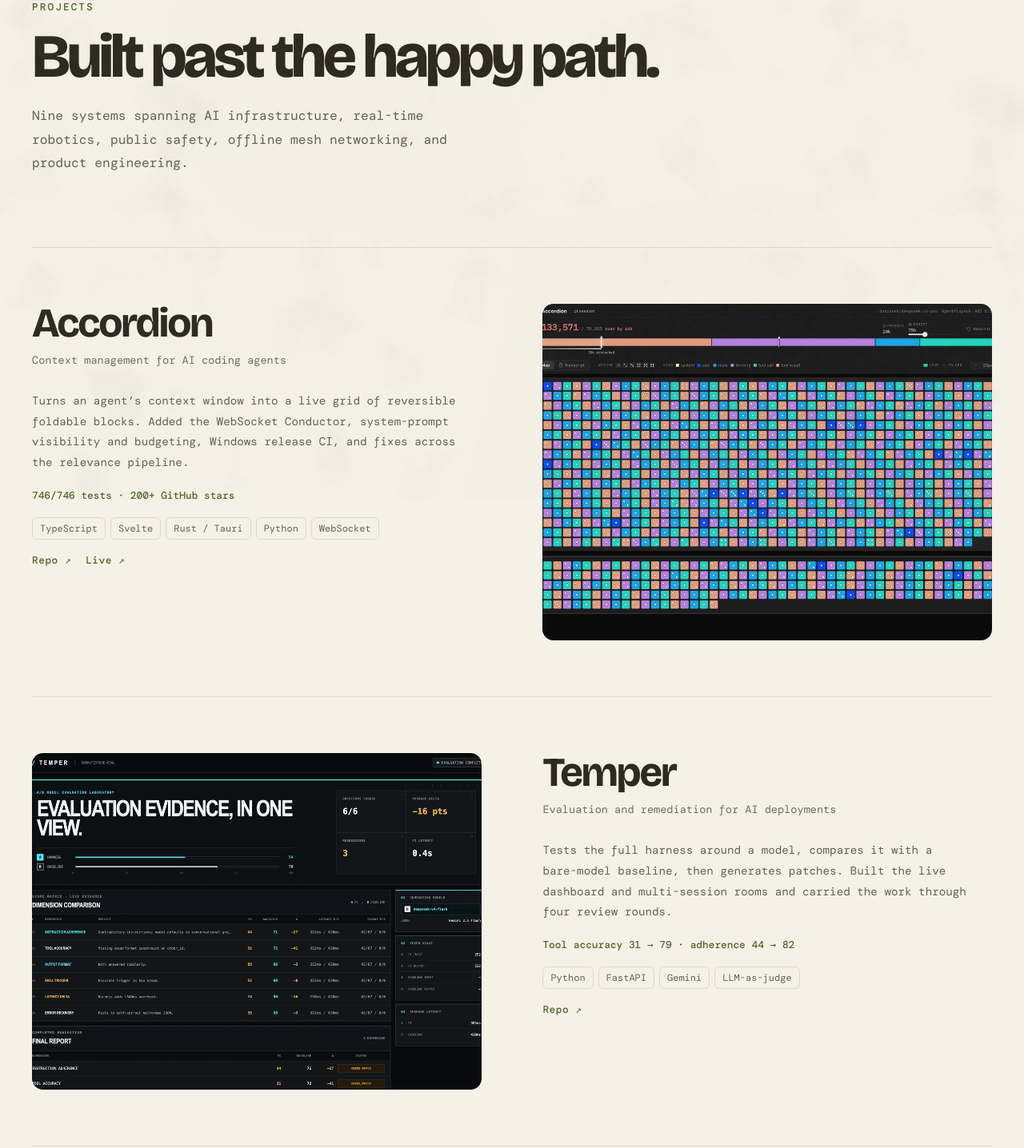
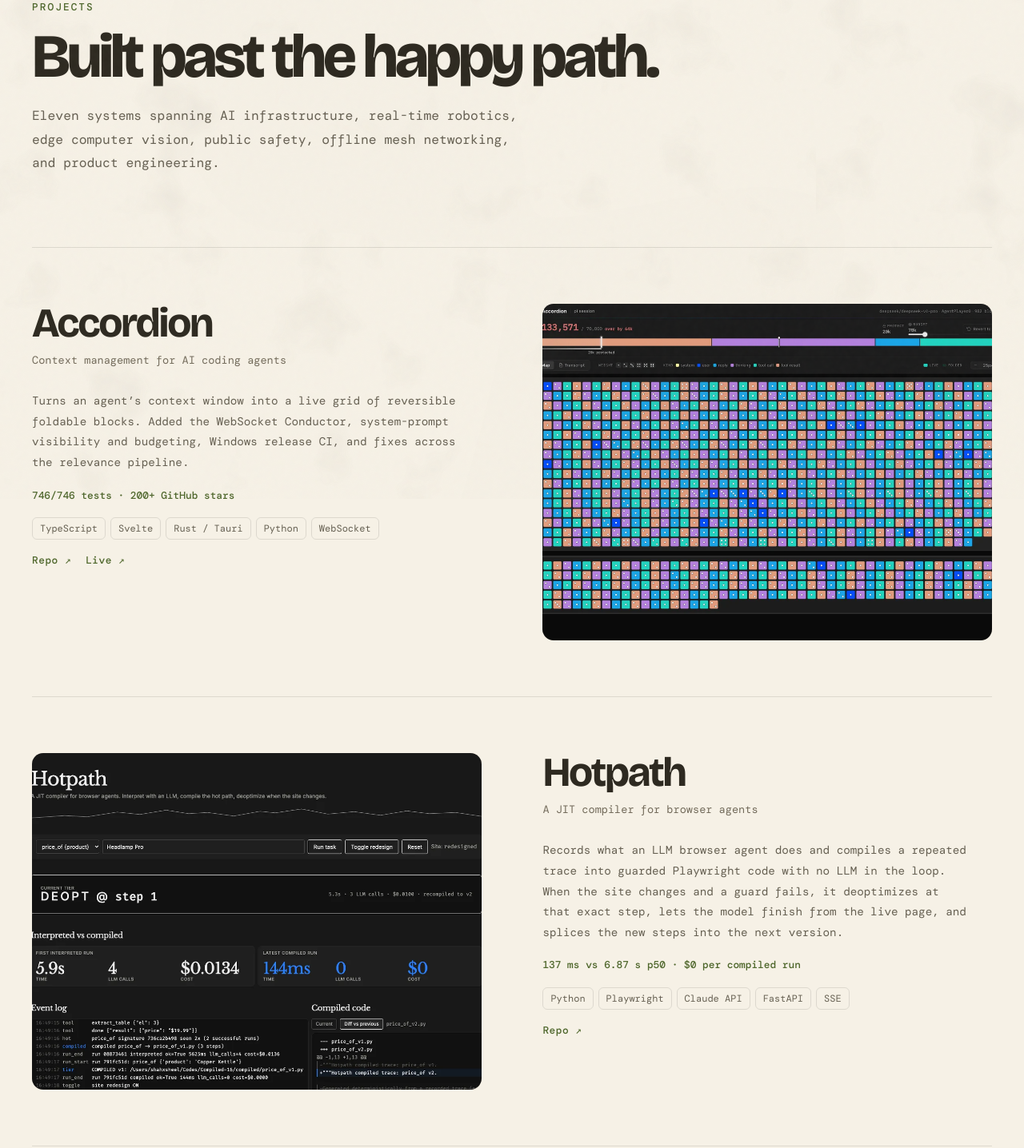
Before and after one commit to shahxsheel/sheel.dev, a plain HTML site: page projects.html in a window 1280 px wide. Shown: the part 176-1612 px from the top of the page at 80% size. Drawn offline with nearby package versions, Linux system fonts and the light colour scheme.

Commit message:
Add Hotpath and ARGUS to projects, make Mocha text-only
Hotpath (Compiled-16) and ARGUS (driver-monitoring-system) are public
repos that weren't on the site; ARGUS was already a home carousel slide
with no project entry. Mocha's empty image placeholder is dropped in
favour of an is-text-only row, which ARGUS uses too. Counts go from
nine to eleven.

Co-Authored-By: Claude Opus 5.5 <noreply@anthropic.com>

```diff
--- a/projects.html
+++ b/projects.html
@@ -1,25 +1,27 @@
 <!doctype html>
 <html lang="en">
 <head>
-  <meta charset="utf-8"><meta name="viewport" content="width=device-width, initial-scale=1"><meta name="description" content="Nine systems by Sheel Shah spanning AI infrastructure, real-time robotics, public safety, offline mesh networking, and product engineering."><meta name="theme-color" content="#f6f1e6">
-  <title>Projects | Sheel Shah</title><link rel="icon" href="favicon.svg?v=9f68867b" type="image/svg+xml"><link rel="canonical" href="https://sheel.dev/projects.html"><meta property="og:type" content="website"><meta property="og:site_name" content="Sheel Shah"><meta property="og:title" content="Projects — Sheel Shah"><meta property="og:description" content="Nine systems by Sheel Shah spanning AI infrastructure, real-time robotics, public safety, offline mesh networking, and product engineering."><meta property="og:url" content="https://sheel.dev/projects.html"><meta property="og:image" content="https://sheel.dev/assets/og/og.png"><meta property="og:image:width" content="1200"><meta property="og:image:height" content="630"><meta property="og:image:alt" content="A cream card reading “hi, sheel here” beside a Renaissance fresco hand reaching toward a pixel-art cursor"><meta name="twitter:card" content="summary_large_image"><link rel="preconnect" href="https://fonts.googleapis.com"><link rel="preconnect" href="https://fonts.gstatic.com" crossorigin><link rel="stylesheet" href="https://fonts.googleapis.com/css2?family=Bricolage+Grotesque:opsz,wght@12..96,200..800&amp;family=DM+Mono:wght@400;500&amp;family=Silkscreen:wght@700&amp;display=swap"><link rel="stylesheet" href="styles.css?v=783bb512"><script defer src="site.js?v=8b747562"></script>
+  <meta charset="utf-8"><meta name="viewport" content="width=device-width, initial-scale=1"><meta name="description" content="Eleven systems by Sheel Shah spanning AI infrastructure, real-time robotics, edge computer vision, public safety, offline mesh networking, and product engineering."><meta name="theme-color" content="#f6f1e6">
+  <title>Projects | Sheel Shah</title><link rel="icon" href="favicon.svg?v=9f68867b" type="image/svg+xml"><link rel="canonical" href="https://sheel.dev/projects.html"><meta property="og:type" content="website"><meta property="og:site_name" content="Sheel Shah"><meta property="og:title" content="Projects — Sheel Shah"><meta property="og:description" content="Eleven systems by Sheel Shah spanning AI infrastructure, real-time robotics, edge computer vision, public safety, offline mesh networking, and product engineering."><meta property="og:url" content="https://sheel.dev/projects.html"><meta property="og:image" content="https://sheel.dev/assets/og/og.png"><meta property="og:image:width" content="1200"><meta property="og:image:height" content="630"><meta property="og:image:alt" content="A cream card reading “hi, sheel here” beside a Renaissance fresco hand reaching toward a pixel-art cursor"><meta name="twitter:card" content="summary_large_image"><link rel="preconnect" href="https://fonts.googleapis.com"><link rel="preconnect" href="https://fonts.gstatic.com" crossorigin><link rel="stylesheet" href="https://fonts.googleapis.com/css2?family=Bricolage+Grotesque:opsz,wght@12..96,200..800&amp;family=DM+Mono:wght@400;500&amp;family=Silkscreen:wght@700&amp;display=swap"><link rel="stylesheet" href="styles.css?v=783bb512"><script defer src="site.js?v=8b747562"></script>
 </head>
 <body>
   <a class="skip-link" href="#main">Skip to content</a>
   <header class="site-header"><div class="container nav-shell"><a class="brand" href="index.html" aria-label="Sheel Shah, home"><span class="brand-mark">SS</span><span class="brand-name">SHEEL SHAH</span></a><nav class="desktop-nav" aria-label="Primary"><a href="projects.html" aria-current="page">Projects</a><a href="experience.html">Experience</a></nav><a class="resume-link" href="https://drive.google.com/file/d/1XOWkwlHtZuW1af7tEsaFfw5dud0yvwfT/view" target="_blank" rel="noreferrer">Resume</a><button class="menu-button" type="button" aria-label="Open navigation" aria-expanded="false"><span></span></button></div><nav class="mobile-nav" data-open="false" aria-label="Mobile"><div class="mobile-nav-links"><a href="projects.html" aria-current="page">Projects</a><a href="experience.html">Experience</a><a href="https://drive.google.com/file/d/1XOWkwlHtZuW1af7tEsaFfw5dud0yvwfT/view" target="_blank" rel="noreferrer">Resume</a></div></nav></header>
   <!-- Screenshots: drop <img src="assets/projects/NAME.webp" alt="..."> inside a .project-image-slot to fill it. -->
   <main id="main">
-    <section class="page-hero projects-hero"><div class="container"><p class="eyebrow">Projects</p><h1 class="section-title">Built past the happy path.</h1><p class="section-intro">Nine systems spanning AI infrastructure, real-time robotics, public safety, offline mesh networking, and product engineering.</p></div></section>
+    <section class="page-hero projects-hero"><div class="container"><p class="eyebrow">Projects</p><h1 class="section-title">Built past the happy path.</h1><p class="section-intro">Eleven systems spanning AI infrastructure, real-time robotics, edge computer vision, public safety, offline mesh networking, and product engineering.</p></div></section>
     <section class="project-list"><div class="container">
       <article class="project-row" id="accordion"><div class="project-heading"><h2>Accordion<small>Context management for AI coding agents</small></h2></div><div class="project-image-slot"><img src="assets/projects/accordion.webp" alt="Accordion’s context map, showing an agent’s context window as foldable blocks" loading="lazy" decoding="async" width="1200" height="833"></div><div class="project-detail"><p>Turns an agent’s context window into a live grid of reversible foldable blocks. Added the WebSocket Conductor, system-prompt visibility and budgeting, Windows release CI, and fixes across the relevance pipeline.</p><span class="project-metric">746/746 tests · 200+ GitHub stars</span><div class="tags"><span class="tag">TypeScript</span><span class="tag">Svelte</span><span class="tag">Rust / Tauri</span><span class="tag">Python</span><span class="tag">WebSocket</span></div><div class="project-links"><a href="https://github.com/a-Fig/Accordion" target="_blank" rel="noreferrer">Repo ↗</a><a href="https://get-accordion.dev/" target="_blank" rel="noreferrer">Live ↗</a></div></div></article>
+      <article class="project-row" id="hotpath"><div class="project-heading"><h2>Hotpath<small>A JIT compiler for browser agents</small></h2></div><div class="project-image-slot"><img src="assets/projects/hotpath.webp" alt="Hotpath’s dashboard right after a deopt at step 1, comparing a 5.9-second interpreted run with a 144-millisecond compiled one" loading="lazy" decoding="async" width="1200" height="833"></div><div class="project-detail"><p>Records what an LLM browser agent does and compiles a repeated trace into guarded Playwright code with no LLM in the loop. When the site changes and a guard fails, it deoptimizes at that exact step, lets the model finish from the live page, and splices the new steps into the next version.</p><span class="project-metric">137 ms vs 6.87 s p50 · $0 per compiled run</span><div class="tags"><span class="tag">Python</span><span class="tag">Playwright</span><span class="tag">Claude API</span><span class="tag">FastAPI</span><span class="tag">SSE</span></div><div class="project-links"><a href="https://github.com/shahxsheel/Compiled-16" target="_blank" rel="noreferrer">Repo ↗</a></div></div></article>
       <article class="project-row" id="temper"><div class="project-heading"><h2>Temper<small>Evaluation and remediation for AI deployments</small></h2></div><div class="project-image-slot"><img src="assets/projects/temper.webp" alt="Temper’s completed evaluation view, comparing a harness run against a bare-model baseline" loading="lazy" decoding="async" width="1200" height="833"></div><div class="project-detail"><p>Tests the full harness around a model, compares it with a bare-model baseline, then generates patches. Built the live dashboard and multi-session rooms and carried the work through four review rounds.</p><span class="project-metric">Tool accuracy 31 → 79 · adherence 44 → 82</span><div class="tags"><span class="tag">Python</span><span class="tag">FastAPI</span><span class="tag">Gemini</span><span class="tag">LLM-as-judge</span></div><div class="project-links"><a href="https://github.com/aadityad12/Temper" target="_blank" rel="noreferrer">Repo ↗</a></div></div></article>
       <article class="project-row" id="simplyapply"><div class="project-heading"><h2>SimplyApply<small>Truthful internship and resume workflow</small></h2></div><div class="project-image-slot"><img src="assets/projects/simplyapply.webp" alt="SimplyApply’s quick-apply screen" loading="lazy" decoding="async" width="1200" height="833"></div><div class="project-detail"><p>Open-source internship tracking and tailoring with a code-enforced no-fabrication guardrail. Includes four LLM adapters, job-board connectors, ATS review, caching, and deterministic PDF/DOCX generation.</p><span class="project-metric">85 automated backend tests</span><div class="tags"><span class="tag">Next.js</span><span class="tag">FastAPI</span><span class="tag">TypeScript</span><span class="tag">Python</span><span class="tag">Docker</span></div><div class="project-links"><a href="https://github.com/shahxsheel/simply-apply" target="_blank" rel="noreferrer">Repo ↗</a></div></div></article>
       <article class="project-row" id="signal"><div class="project-heading"><h2>Clear Dispatch<small>Human-in-the-loop wildfire 911 support</small></h2></div><div class="project-image-slot"><img src="assets/projects/signal.webp" alt="Clear Dispatch’s operator console during assisted wildfire operations" loading="lazy" decoding="async" width="1200" height="833"></div><div class="project-detail"><p>Four coordinated AI agents monitor, triage, route, and brief behind a human dispatcher. Built the complete real-time operator dashboard, WebSocket state architecture, live call transcription, voice integration, mapping, and audit controls.</p><span class="project-metric">8 live message types · 8 vulnerability zones</span><div class="tags"><span class="tag">React 18</span><span class="tag">TypeScript</span><span class="tag">FastAPI</span><span class="tag">WebSocket</span><span class="tag">Leaflet</span></div><div class="project-links"><a href="https://github.com/aadityad12/Clear-Dispatch" target="_blank" rel="noreferrer">Repo ↗</a></div></div></article>
       <article class="project-row" id="cura"><div class="project-heading"><h2>Cura<small>AI-powered robotic feeding assistant</small></h2></div><div class="project-image-slot"><img src="assets/projects/cura.webp" alt="Cura's Piper robotic arm reaching toward a plate on a table, gripper open" loading="lazy" decoding="async" width="1200" height="877"></div><div class="project-detail"><p>Controls a Piper arm over CAN bus through a FastAPI state machine. Built macOS CAN support, the vision-to-arm bridge, Orbbec depth integration, and the 100Hz control loop required by the hardware.</p><span class="project-metric">macOS CAN stack built from scratch</span><div class="tags"><span class="tag">Python</span><span class="tag">CAN bus</span><span class="tag">FastAPI</span><span class="tag">MediaPipe</span><span class="tag">Orbbec</span></div><div class="project-links"><a href="https://github.com/shahxsheel/cura" target="_blank" rel="noreferrer">Repo ↗</a></div></div></article>
+      <article class="project-row is-text-only" id="argus"><div class="project-heading"><h2>ARGUS<small>Real-time driver monitoring on a Raspberry Pi</small></h2></div><div class="project-detail"><p>Watches the driver through a Pi camera and flags eye closure, phone use, and inattention. Camera and inference run as separate processes over ZeroMQ, with YOLO26s on raw ncnn, MediaPipe eye-closure analysis, driver locking, PERCLOS scoring, and head-pose monitoring. Built in a five-person Infineon research cohort and premiered at STEM Zone 2026, with a published paper.</p><span class="project-metric">15+ FPS at sub-70ms on Raspberry Pi · 63% lower latency</span><div class="tags"><span class="tag">Python</span><span class="tag">YOLO / ncnn</span><span class="tag">MediaPipe</span><span class="tag">ZeroMQ</span><span class="tag">Raspberry Pi</span></div><div class="project-links"><a href="https://github.com/shahxsheel/driver-monitoring-system" target="_blank" rel="noreferrer">Repo ↗</a></div></div></article>
       <article class="project-row" id="echo"><div class="project-heading"><h2>Echo<small>Offline emergency alerts over Bluetooth</small></h2></div><div class="project-image-slot is-portrait"><img src="assets/projects/echo.webp" alt="Echo’s alert list on a phone, relaying National Weather Service alerts offline" loading="lazy" decoding="async" width="1200" height="833"></div><div class="project-detail"><p>Relays National Weather Service alerts from phone to phone over BLE with no internet after the first device receives an alert. Handles chunking, reassembly, SQLite persistence, deduplication, background scans, and multilingual rendering.</p><span class="project-metric">7 hops in under 3 seconds</span><div class="tags"><span class="tag">Flutter</span><span class="tag">BLE GATT</span><span class="tag">SQLite</span><span class="tag">Python</span></div><div class="project-links"><a href="https://github.com/aadityad12/Echo" target="_blank" rel="noreferrer">Repo ↗</a></div></div></article>
       <article class="project-row" id="halo"><div class="project-heading"><h2>Halo<small>Gesture-controlled photo booth</small></h2></div><div class="project-image-slot"><img src="assets/projects/halo.webp" alt="Halo’s aura effect rendering live from a hand gesture" loading="lazy" decoding="async" width="1200" height="833"></div><div class="project-detail"><p>Maps four hand and pose gestures to real-time canvas effects. Includes one-second gesture locking, fallback controls, DPR-safe capture, watermarked PNG export, shareable QR codes, and a live performance HUD.</p><span class="project-metric">Targets ~30 FPS at 720p</span><div class="tags"><span class="tag">TypeScript</span><span class="tag">MediaPipe</span><span class="tag">Canvas</span><span class="tag">Python</span></div><div class="project-links"><a href="https://github.com/deanzahci/halo" target="_blank" rel="noreferrer">Repo ↗</a></div></div></article>
       <article class="project-row" id="wizlet"><div class="project-heading"><h2>Wizlet<small>Real-time multiplayer study battle</small></h2></div><div class="project-image-slot"><img src="assets/projects/wizlet.webp" alt="A Wizlet battle turn: two players duel in a pixel-art arena while a study question is answered" loading="lazy" decoding="async" width="1200" height="938"></div><div class="project-detail"><p>Converts lecture-note PDFs into head-to-head quiz battles. Built a canvas client, room-code WebSocket server, PDF question service, synchronized round logic, combat feedback, summary, and replay flow.</p><div class="tags"><span class="tag">TypeScript</span><span class="tag">Vite</span><span class="tag">Node.js</span><span class="tag">WebSocket</span><span class="tag">Gemini API</span></div><div class="project-links"><a href="https://github.com/shahxsheel/wizlet" target="_blank" rel="noreferrer">Repo ↗</a></div></div></article>
-      <article class="project-row" id="mocha"><div class="project-heading"><h2>Mocha<small>Self-hosted household cloud platform</small></h2></div><div class="project-image-slot" aria-hidden="true"></div><div class="project-detail"><p>Runs Nextcloud, Immich, and Jellyfin on Proxmox with RAID/ZFS storage. Separates public and private ingress, adds a Tailscale-only FastAPI control plane, hotplug storage rules, and layered recovery procedures.</p><div class="tags"><span class="tag">Proxmox</span><span class="tag">ZFS</span><span class="tag">Cloudflare</span><span class="tag">Tailscale</span><span class="tag">FastAPI</span></div></div></article>
+      <article class="project-row is-text-only" id="mocha"><div class="project-heading"><h2>Mocha<small>Self-hosted household cloud platform</small></h2></div><div class="project-detail"><p>Runs Nextcloud, Immich, and Jellyfin on Proxmox with RAID/ZFS storage. Separates public and private ingress, adds a Tailscale-only FastAPI control plane, hotplug storage rules, and layered recovery procedures.</p><div class="tags"><span class="tag">Proxmox</span><span class="tag">ZFS</span><span class="tag">Cloudflare</span><span class="tag">Tailscale</span><span class="tag">FastAPI</span></div></div></article>
     </div></section>
   </main>
   <footer class="site-footer greek-rule"><div class="container footer-grid"><span>Designed and built with ❤️ by Sheel</span><span><a href="mailto:shs143@ucsd.edu">Email</a> · <a href="https://github.com/shahxsheel" target="_blank" rel="noreferrer">GitHub</a> · <a href="https://linkedin.com/in/shahxsheel" target="_blank" rel="noreferrer">LinkedIn</a></span></div></footer>
```
Also changed, not shown: assets/projects/hotpath.webp (added), 1 other file.
